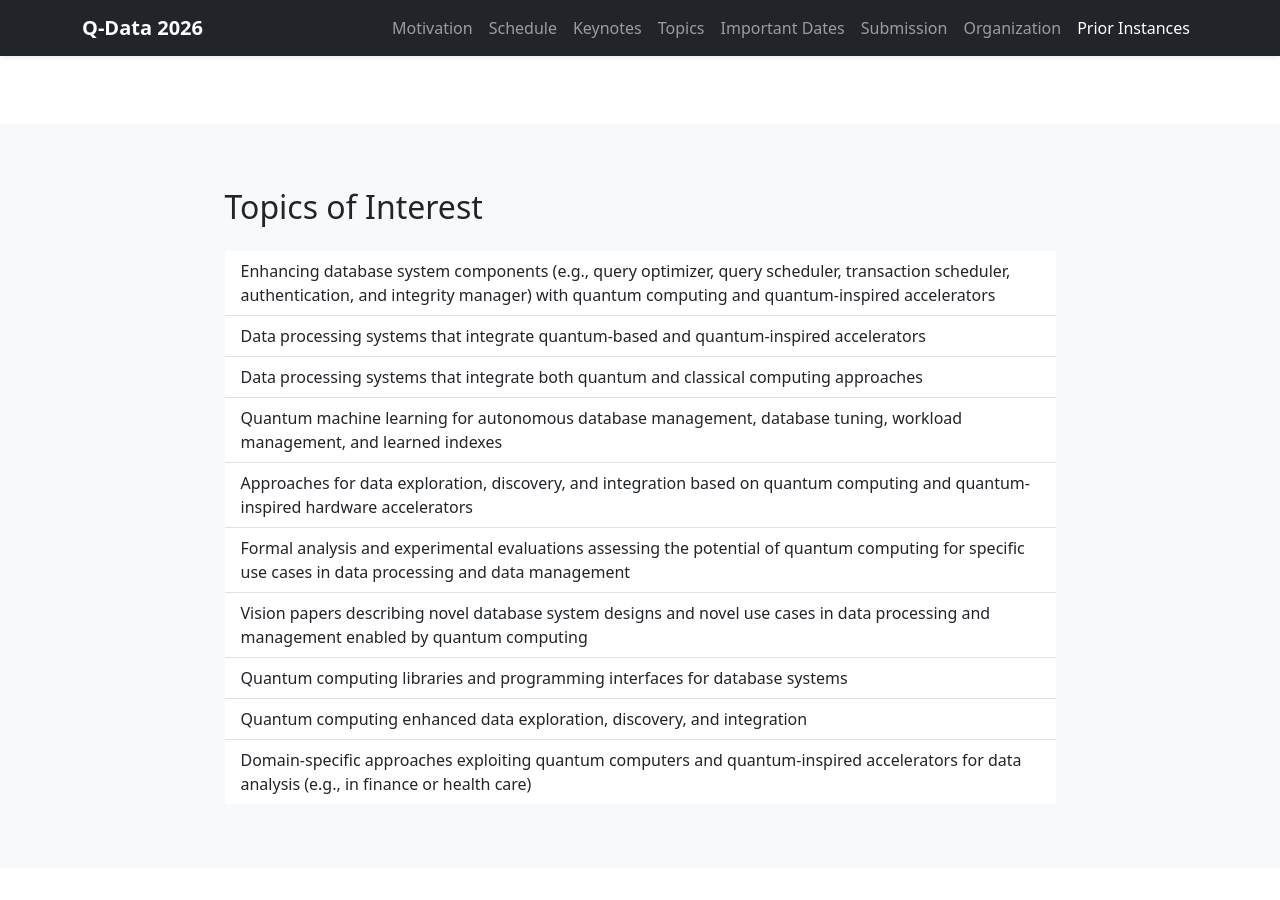
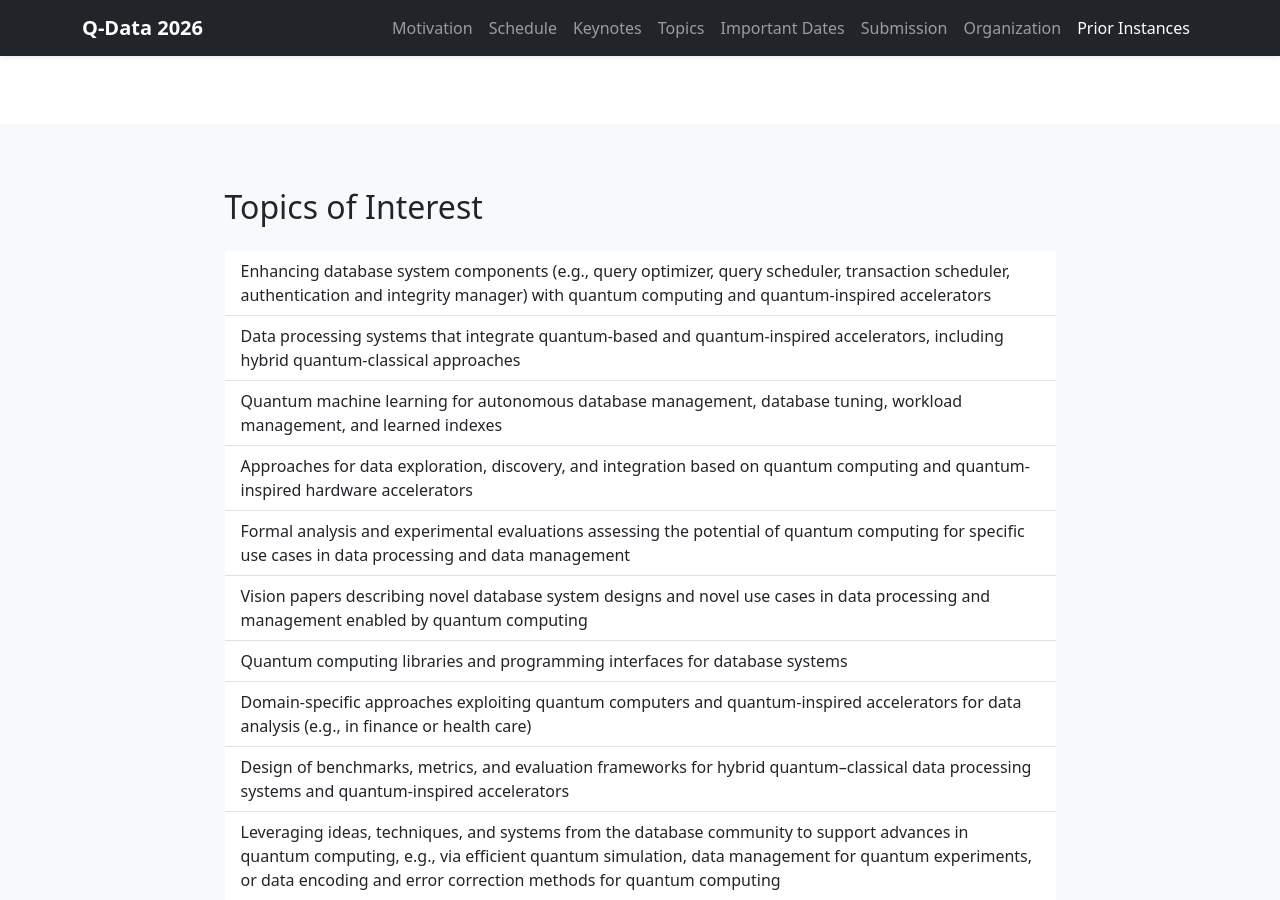
Before and after one commit to itrummer/qdata, a Jekyll site: the page index.html, which Jekyll copies as it is, in a window 1280 px wide and 900 px high, scrolled down 4827 px. Built offline with Jekyll 4.4.1, drawn with Linux system fonts in a browser that asks for light colours; a script that is not in the unit is left out.

Commit message:
Update topics of interest in index.html

```diff
--- a/index.html
+++ b/index.html
@@ -462,41 +462,34 @@
               <h2 class="section-heading">Topics of Interest</h2>
               <ul class="list-group list-group-flush">
                 <li class="list-group-item">
-                  Enhancing database system components (e.g., query optimizer, query scheduler, transaction
-                  scheduler, authentication, and integrity manager) with quantum computing and quantum-inspired
-                  accelerators
+                  Enhancing database system components (e.g., query optimizer, query scheduler, transaction scheduler, authentication and integrity manager) with quantum computing and quantum-inspired accelerators
                 </li>
                 <li class="list-group-item">
-                  Data processing systems that integrate quantum-based and quantum-inspired accelerators
+                  Data processing systems that integrate quantum-based and quantum-inspired accelerators, including hybrid quantum-classical approaches
                 </li>
                 <li class="list-group-item">
-                  Data processing systems that integrate both quantum and classical computing approaches
+                  Quantum machine learning for autonomous database management, database tuning, workload management, and learned indexes
                 </li>
                 <li class="list-group-item">
-                  Quantum machine learning for autonomous database management, database tuning, workload
-                  management, and learned indexes
+                  Approaches for data exploration, discovery, and integration based on quantum computing and quantum-inspired hardware accelerators
                 </li>
                 <li class="list-group-item">
-                  Approaches for data exploration, discovery, and integration based on quantum computing and
-                  quantum-inspired hardware accelerators
+                  Formal analysis and experimental evaluations assessing the potential of quantum computing for specific use cases in data processing and data management
                 </li>
                 <li class="list-group-item">
-                  Formal analysis and experimental evaluations assessing the potential of quantum computing for
-                  specific use cases in data processing and data management
-                </li>
-                <li class="list-group-item">
-                  Vision papers describing novel database system designs and novel use cases in data processing
-                  and management enabled by quantum computing
+                  Vision papers describing novel database system designs and novel use cases in data processing and management enabled by quantum computing
                 </li>
                 <li class="list-group-item">
                   Quantum computing libraries and programming interfaces for database systems
                 </li>
                 <li class="list-group-item">
-                  Quantum computing enhanced data exploration, discovery, and integration
+                  Domain-specific approaches exploiting quantum computers and quantum-inspired accelerators for data analysis (e.g., in finance or health care)
                 </li>
                 <li class="list-group-item">
-                  Domain-specific approaches exploiting quantum computers and quantum-inspired accelerators for
-                  data analysis (e.g., in finance or health care)
+                  Design of benchmarks, metrics, and evaluation frameworks for hybrid quantum–classical data processing systems and quantum-inspired accelerators
+                </li>
+                <li class="list-group-item">
+                  Leveraging ideas, techniques, and systems from the database community to support advances in quantum computing, e.g., via efficient quantum simulation, data management for quantum experiments, or data encoding and error correction methods for quantum computing
                 </li>
               </ul>
             </div>
```
